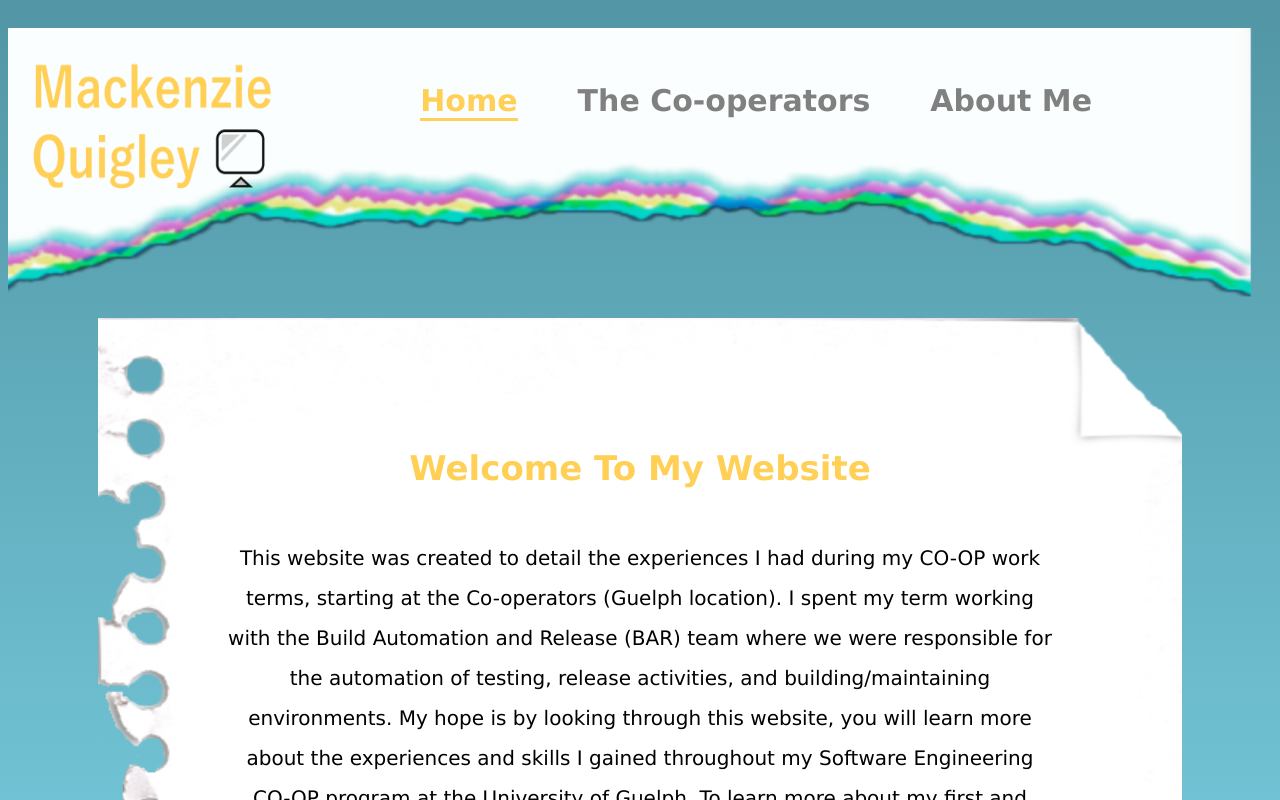
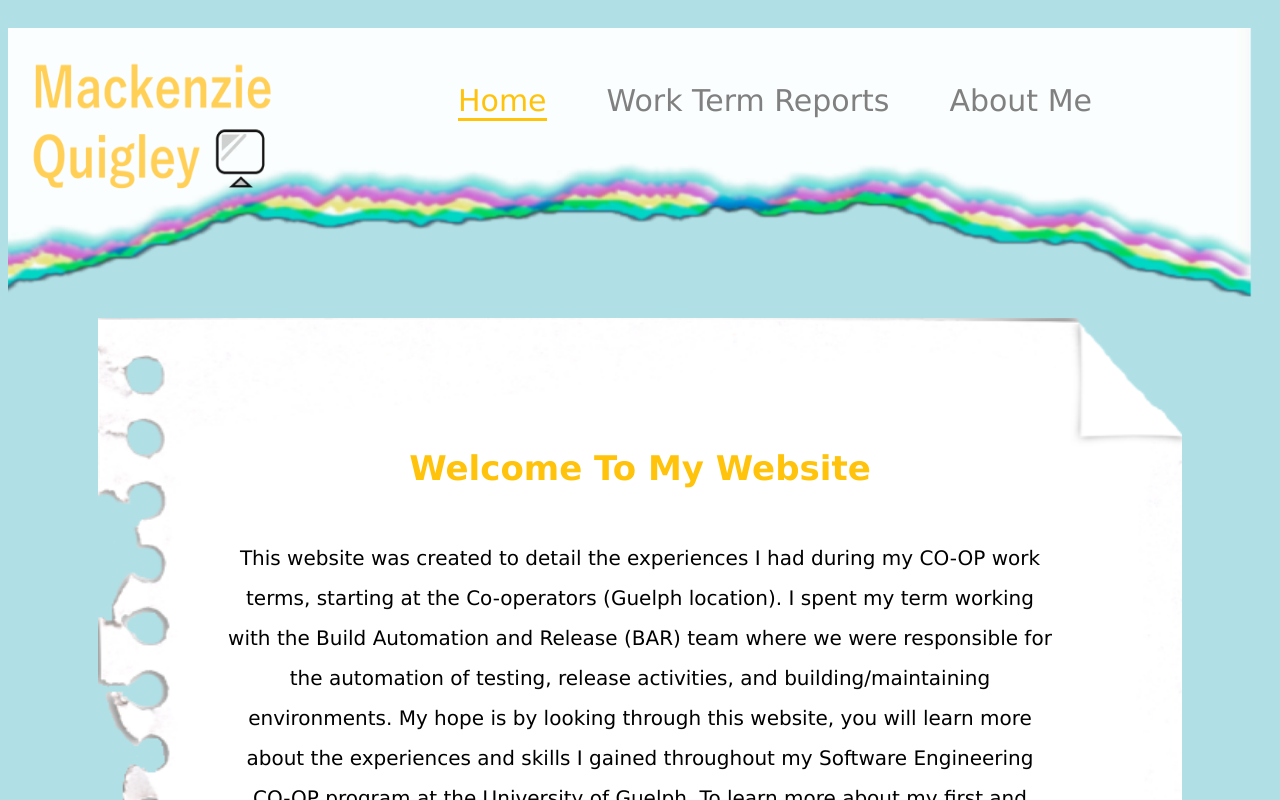
Before and after one commit to dreader0/WebsiteTemplate, a React (Create React App) app in the folder client/: page / in a window 1280 px wide. Shown: the top 800 px of the page. Built offline with nearby package versions, Linux system fonts and the light colour scheme; no server answers.

Commit message:
Redeploying website

```diff
--- a/client/src/App.css
+++ b/client/src/App.css
@@ -9,14 +9,14 @@
 }
 
 html {
-  background-image: linear-gradient(#5296A5, #82DDF0);
+  background-color: #b0e0e6;
   text-align: center;
-  font-family: 'Lucida Sans', 'Lucida Sans Regular', 'Lucida Grande', 'Lucida Sans Unicode', Geneva, Verdana, sans-serif;
+  font-family:'Yu Gothic', 'Lucida Sans', 'Lucida Sans Regular', 'Lucida Grande';
 }
 
 .title {
   font-size: 34px;
-  color: #FFCF56;
+  color: #FFC30B;
   padding: 30px;
   margin: auto;
   text-align: center;
@@ -24,7 +24,7 @@ html {
 
 .mobileTitle {
   font-size: 24px;
-  color: #FFCF56;
+  color: #FFC30B;
   padding: 5px;
   margin: 0px;
   text-align: center;
@@ -38,7 +38,7 @@ p {
 
 .placement {
   font-size: 24px;
-  color: #5296A5;
+  color: #b0e0e6;
   font-weight: bold;
   padding: 10px;
   padding-bottom: 20px;
@@ -48,7 +48,7 @@ p {
 
 .mobilePlacement {
   font-size: 22px;
-  color: #5296A5;
+  color: #b0e0e6;
   font-weight: bold;
   padding: 5px;
   margin: 0px;
@@ -92,9 +92,9 @@ p {
 button {
   font-size: 24px;
   background-color: transparent;
-  color: #5296A5;
+  color: #b0e0e6;
   padding: 2px;
-  border: 2px solid #5296A5;
+  border: 2px solid #b0e0e6;
   min-height: 30px;
   min-width: 100px;
   margin: 10px;
@@ -103,10 +103,29 @@ button {
   border-radius: 5px;
 }
 
+
+.dropdown {
+  position: relative;
+  display: inline-block;
+}
+
+.dropdown-content {
+  display: none;
+  position: absolute;
+  background-color: white;
+  box-shadow: 5px 10px 18px #888888;
+  z-index: 1;
+  padding-bottom: 10px;
+}
+
+.dropdown:hover .dropdown-content {
+  display: block;
+}
+
 select {
   font-size: 24px;
   background-color: white;
-  border: 1px solid  #5296A5;
+  border: 1px solid  #b0e0e6;
   color: black;
   margin: 10px;
   min-height: 30px;
@@ -117,7 +136,7 @@ select {
 
 button:hover {
   color: white;
-  background-color: #5296A5;
+  background-color: #b0e0e6;
 }
 
 label {
@@ -132,7 +151,7 @@ label {
 input {
   font-size: 24px;
   background-color: white;
-  border: 1px solid  #5296A5;
+  border: 1px solid  #b0e0e6;
   color: black;
   margin: 10px;
   min-height: 30px;
@@ -143,7 +162,7 @@ input {
 .mobileSelection {
   font-size: 18px;
   background-color: white;
-  border: 1px solid  #5296A5;
+  border: 1px solid  #b0e0e6;
   color: black;
   margin: 5px;
   min-height: 25px;
@@ -154,7 +173,7 @@ input {
 .descriptionBox {
   font-size: 20px;
   background-color: white;
-  border: 1px solid  #5296A5;
+  border: 1px solid  #b0e0e6;
   color: black;
   margin: 10px;
   border-radius: 5px;
@@ -209,3 +228,21 @@ input {
  background-repeat:no-repeat;
  display: block;
 }
+
+
+/* width */
+::-webkit-scrollbar {
+  width: 15px;
+}
+
+/* Track */
+::-webkit-scrollbar-track {
+  box-shadow: inset 0 0 5px grey;
+  border-radius: 10px;
+}
+
+/* Handle */
+::-webkit-scrollbar-thumb {
+  background: grey;
+  border-radius: 10px;
+}
--- a/client/src/App.js
+++ b/client/src/App.js
@@ -59,19 +59,17 @@ const tabStyle = {
   marginLeft: "30px",
   marginRight: "30px",
   textDecoration: 'none',
-  fontWeight: "bold",
   borderBottom: "3px solid transparent"
 };
 
 const hoverTabStyle = {
-  color: '#FFCF56',
+  color: '#FFC30B',
   textAlign: 'center',
   fontSize: '30px',
   marginLeft: "30px",
   marginRight: "30px",
   textDecoration: 'none',
-  fontWeight: "bold",
-  borderBottom: "3px solid #FFCF56"
+  borderBottom: "3px solid #FFC30B"
 };
 
 
@@ -88,26 +86,51 @@ class App extends React.Component {
       username: "",
       password: "",
       hoverHome: false,
-      hoverWorkTermOne: false,
       hoverAboutMe: false,
       modalIsOpen: false,
       menuOpen: false,
+      hoverWorkTerm: false,
+      hoverCooperators: false,
+      selectReport: false
     };
 
+
+    this.changeDropDown = this.changeDropDown.bind(this);
     this.addPosts = this.addPosts.bind(this);
     this.validateUser = this.validateUser.bind(this);
     this.handleStateChange = this.handleStateChange.bind(this);
     this.hoverHomeOn = this.hoverHomeOn.bind(this);
     this.hoverHomeOff = this.hoverHomeOff.bind(this);
-    this.hoverWorkTermOneOn = this.hoverWorkTermOneOn.bind(this);
-    this.hoverWorkTermOneOff = this.hoverWorkTermOneOff.bind(this);
     this.hoverAboutMeOn = this.hoverAboutMeOn.bind(this);
     this.hoverAboutMeoff = this.hoverAboutMeoff.bind(this);
     this.selectHome = this.selectHome.bind(this);
-    this.selectWorkTermOne = this.selectWorkTermOne.bind(this);
     this.selectAboutMe = this.selectAboutMe.bind(this);
     this.updateHistory = this.updateHistory.bind(this);
     this.closeModal = this.closeModal.bind(this);
+
+    this.hoverCooperatorsOn = this.hoverCooperatorsOn.bind(this);
+    this.hoverCooperatorsOff = this.hoverCooperatorsOff.bind(this);
+    this.selectCooperators = this.selectCooperators.bind(this);
+  }
+
+  async selectCooperators() {
+    this.setState({ hoverCooperators: true });
+    this.setState({ selectReport: true });
+    this.setState({ hoverAboutMe: false });
+    this.setState({ hoverHome: false });
+    await history.push("/Cooperators");
+  }
+  hoverCooperatorsOn(){
+    this.setState({ hoverCooperators: true });
+  }
+  hoverCooperatorsOff(){
+    if(history.location.pathname !== "/Cooperators") {
+      this.setState({ hoverCooperators: false });
+    }
+  }
+
+  changeDropDown(e) {
+    this.setState({ selectedOption:  e.target.value});
   }
 
   openMenu() {
@@ -129,8 +152,9 @@ class App extends React.Component {
 
   async selectHome() {
     this.setState({ hoverAboutMe: false });
-    this.setState({ hoverWorkTermOne: false });
     this.setState({ hoverHome: true });
+    this.setState({ selectReport: false });
+    this.setState({ hoverCooperators: false });
     await history.push("/");
   }
 
@@ -144,27 +168,12 @@ class App extends React.Component {
     }
   }
 
-  async selectWorkTermOne(){
-    this.setState({ hoverAboutMe: false });
-    this.setState({ hoverWorkTermOne: true });
-    this.setState({ hoverHome: false });
-    await history.push("/WorkTermOne");
-  }
-
-  hoverWorkTermOneOn(){
-    this.setState({ hoverWorkTermOne: true });
-  }
-
-  hoverWorkTermOneOff() {
-    if(history.location.pathname !== "/WorkTermOne") {
-      this.setState({ hoverWorkTermOne: false });
-    }
-  }
 
   async selectAboutMe(){
     this.setState({ hoverAboutMe: true });
-    this.setState({ hoverWorkTermOne: false });
     this.setState({ hoverHome: false });
+    this.setState({ selectReport: false });
+    this.setState({ hoverCooperators: false });
     await history.push("/AboutMe");
   }
 
@@ -267,24 +276,29 @@ class App extends React.Component {
                     Home
                     </Link>
                   }
-                  {history.location.pathname === "/WorkTermOne" &&
-                      <Link
-                      style={hoverTabStyle}
-                      to="/WorkTermOne">
-                        The Co-operators
-                      </Link>
-                  }
 
-                  {history.location.pathname !== "/WorkTermOne" &&
-                      <Link
-                      onClick={this.selectWorkTermOne}
-                      style={this.state.hoverWorkTermOne ? hoverTabStyle : tabStyle}
-                      onMouseEnter={this.hoverWorkTermOneOn}
-                      onMouseLeave={this.hoverWorkTermOneOff}
-                      to="/WorkTermOne">
-                        The Co-operators
-                        </Link>
-                  }
+
+                  <div className="dropdown">
+                    {(this.state.selectReport === true) &&
+                      <label style={hoverTabStyle} >Work Term Reports</label>
+                    }
+                    {(this.state.selectReport !== true) &&
+                      <label style={this.state.WorkTerm ? hoverTabStyle : tabStyle} >Work Term Reports</label>
+                    }
+
+                  <div className="dropdown-content">
+                      {history.location.pathname === "/Cooperators" &&
+                      <div>
+                        <Link style={hoverTabStyle} onMouseEnter={this.hoverCooperatorsOn}  onMouseLeave={this.hoverCooperatorsOff} onClick={this.selectCooperators}  to="/Cooperators">The Co-operators</Link> <br></br>
+                      </div>
+                      }
+                      {history.location.pathname !== "/Cooperators" &&
+                      <div>
+                        <Link style={this.state.hoverCooperators ? hoverTabStyle : tabStyle} onMouseEnter={this.hoverCooperatorsOn}  onMouseLeave={this.hoverCooperatorsOff} onClick={this.selectCooperators} to="/Cooperators">The Co-operators</Link> <br></br>
+                      </div>
+                      }
+                      </div>
+                  </div>
 
                 {history.location.pathname === "/AboutMe" &&
                 <Link
@@ -348,6 +362,7 @@ class App extends React.Component {
               <Switch onChange={this.updateHistory}>
                   <Route exact path="/" onChange={this.updateHistory}><HomeForm/></Route>
                   <Route exact path="/WorkTermOne" onChange={this.updateHistory}> <WorkTermOneBlogForm/> </Route>
+                  <Route exact path="/Cooperators" onChange={this.updateHistory}> <WorkTermOneBlogForm/> </Route>
                   <Route exact path="/AboutMe" onChange={this.updateHistory}><AboutMeForm/></Route>
               </Switch>
           </div>
```
